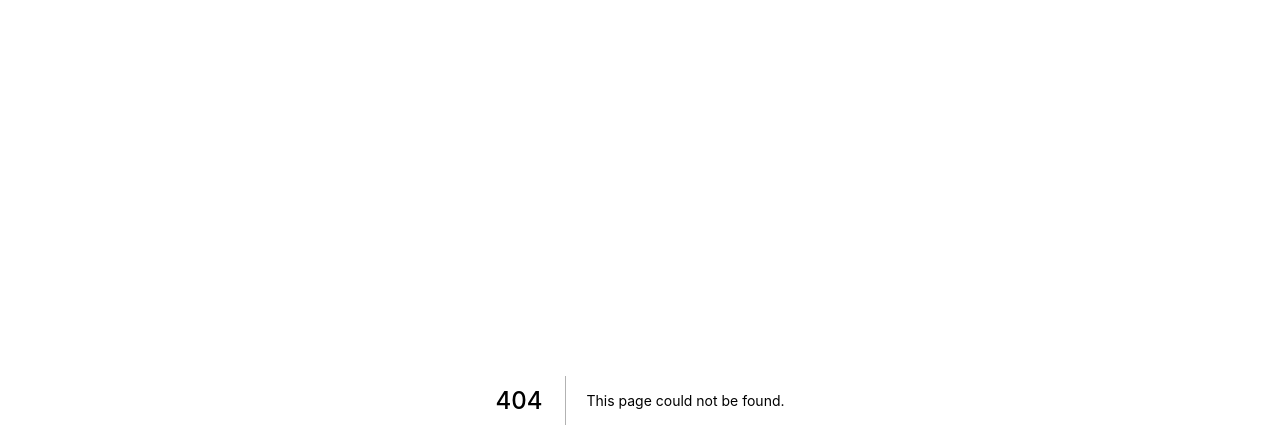
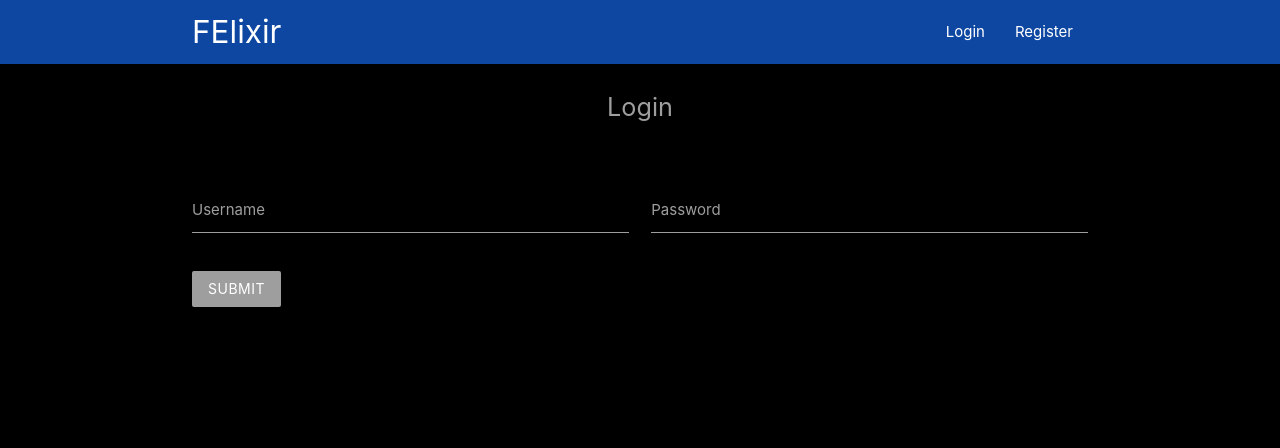
Before and after one commit to inblack67/FElixir-Web, a Next.js app: page /login in a window 1280 px wide. Before the commit this address had no page. Shown: the top 448 px of the page. Built offline with nearby package versions, Linux system fonts and the light colour scheme.

Commit message:
navbar and login form init

```diff
--- a/components/Navbar.tsx
+++ b/components/Navbar.tsx
@@ -1,4 +1,5 @@
 import React, { Fragment } from 'react';
+import Link from 'next/link';
 
 const Navbar = () => {
   return (
@@ -6,15 +7,19 @@ const Navbar = () => {
       <nav className='blue darken-4'>
         <div className='nav-wrapper'>
           <div className='container'>
-            <a href='/' className='brand-logo'>
-              FElixir
-            </a>
+            <Link href='/'>
+              <a className='brand-logo'>FElixir</a>
+            </Link>
             <ul className='right'>
               <li>
-                <a href='/login'>Login</a>
+                <Link href='/login'>
+                  <a>Login</a>
+                </Link>
               </li>
               <li>
-                <a href='/register'>Register</a>
+                <Link href='/register'>
+                  <a>Register</a>
+                </Link>
               </li>
             </ul>
           </div>
--- a/package.json
+++ b/package.json
@@ -9,10 +9,13 @@
     "lint": "next lint"
   },
   "dependencies": {
+    "@hookform/resolvers": "^2.7.1",
     "materialize-css": "^1.0.0",
     "next": "11.0.1",
     "react": "17.0.2",
-    "react-dom": "17.0.2"
+    "react-dom": "17.0.2",
+    "react-hook-form": "^7.12.2",
+    "yup": "^0.32.9"
   },
   "devDependencies": {
     "@types/materialize-css": "^1.0.11",
--- a/pages/_app.tsx
+++ b/pages/_app.tsx
@@ -1,7 +1,13 @@
 import 'materialize-css/dist/css/materialize.min.css';
+import { useEffect } from 'react';
 import '../styles/globals.css';
 
 function MyApp({ Component, pageProps }) {
+  useEffect(() => {
+    const M = require('materialize-css');
+    M.AutoInit();
+  }, []);
+
   return <Component {...pageProps} />;
 }
 
--- a/pages/index.tsx
+++ b/pages/index.tsx
@@ -4,7 +4,7 @@ import Layout from '../components/Layout';
 const Home = () => {
   return (
     <Layout>
-      <div>
+      <div className='container'>
         <h1>hello</h1>
       </div>
     </Layout>
--- /dev/null
+++ b/pages/login.tsx
@@ -0,0 +1,40 @@
+import React from 'react';
+import Layout from '../components/Layout';
+
+const Login = () => {
+  const handleLogin = (e: React.FormEvent<HTMLFormElement>) => {
+    e.preventDefault();
+    console.log('form submitting');
+  };
+
+  return (
+    <Layout>
+      <div className='container'>
+        <p className='flow-text center grey-text'>Login</p>
+        <div className='row'></div>
+        <form className='col s12' onSubmit={handleLogin}>
+          <div className='row'>
+            <div className='input-field col s6'>
+              <input id='username' type='text' className='validate' />
+              <label htmlFor='username'>Username</label>
+            </div>
+            <div className='input-field col s6'>
+              <input id='password' type='text' className='validate' />
+              <label htmlFor='password'>Password</label>
+            </div>
+            <div className='input-field col s6'>
+              <button
+                className='btn grey waves-effect waves-light'
+                type='submit'
+              >
+                Submit
+              </button>
+            </div>
+          </div>
+        </form>
+      </div>
+    </Layout>
+  );
+};
+
+export default Login;
```
Also changed, not shown: pages/register.tsx (added, +11 -0 lines), 1 other file (tests, documents, lock files or other folders).
